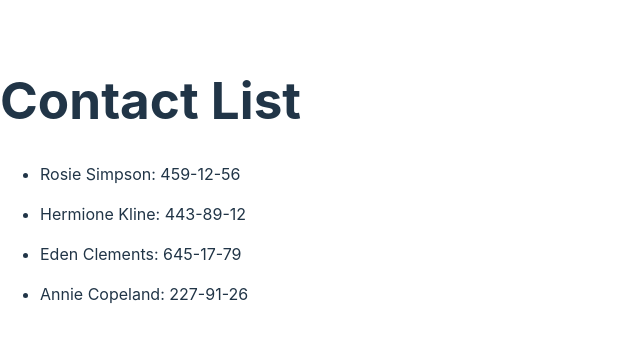
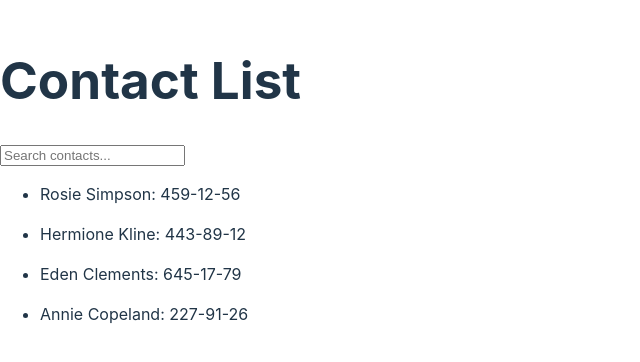
Before and after one commit to SandraHotsyn/goit-react-hw-03, a React (Vite) app: page / in a window 1280 px wide. Shown: the part 220-582 px from the top of the page, without its empty margins (0-640 px from the left). Built offline with nearby package versions, Linux system fonts and the light colour scheme.

Commit message:
add SearchBox

```diff
--- a/src/components/App/App.jsx
+++ b/src/components/App/App.jsx
@@ -1,5 +1,6 @@
 import { useState } from "react";
 import ContactList from "../ContactList/ContactList";
+import SearchBox from "../SearchBox/SearchBox";
 import "./App.module.css";
 
 export default function App() {
@@ -10,10 +11,21 @@ export default function App() {
     { id: "id-4", name: "Annie Copeland", number: "227-91-26" },
   ]);
 
+  const [filter, setFilter] = useState("");
+
+  const handleFilterChange = (event) => {
+    setFilter(event.target.value);
+  };
+
+  const filteredContacts = contacts.filter((contact) =>
+    contact.name.toLowerCase().includes(filter.toLowerCase())
+  );
+
   return (
     <div>
       <h1>Contact List</h1>
-      <ContactList contacts={contacts} />
+      <SearchBox filter={filter} onFilterChange={handleFilterChange} />
+      <ContactList contacts={filteredContacts} />
     </div>
   );
 }
--- /dev/null
+++ b/src/components/SearchBox/SearchBox.jsx
@@ -0,0 +1,19 @@
+import PropTypes from "prop-types";
+
+export default function SearchBox({ filter, onFilterChange }) {
+  return (
+    <div>
+      <input
+        type="text"
+        placeholder="Search contacts..."
+        value={filter}
+        onChange={onFilterChange}
+      />
+    </div>
+  );
+}
+
+SearchBox.propTypes = {
+  filter: PropTypes.string.isRequired,
+  onFilterChange: PropTypes.func.isRequired,
+};
```
Also changed, not shown: src/components/SearchBox/SearchBox.module.css (added).
